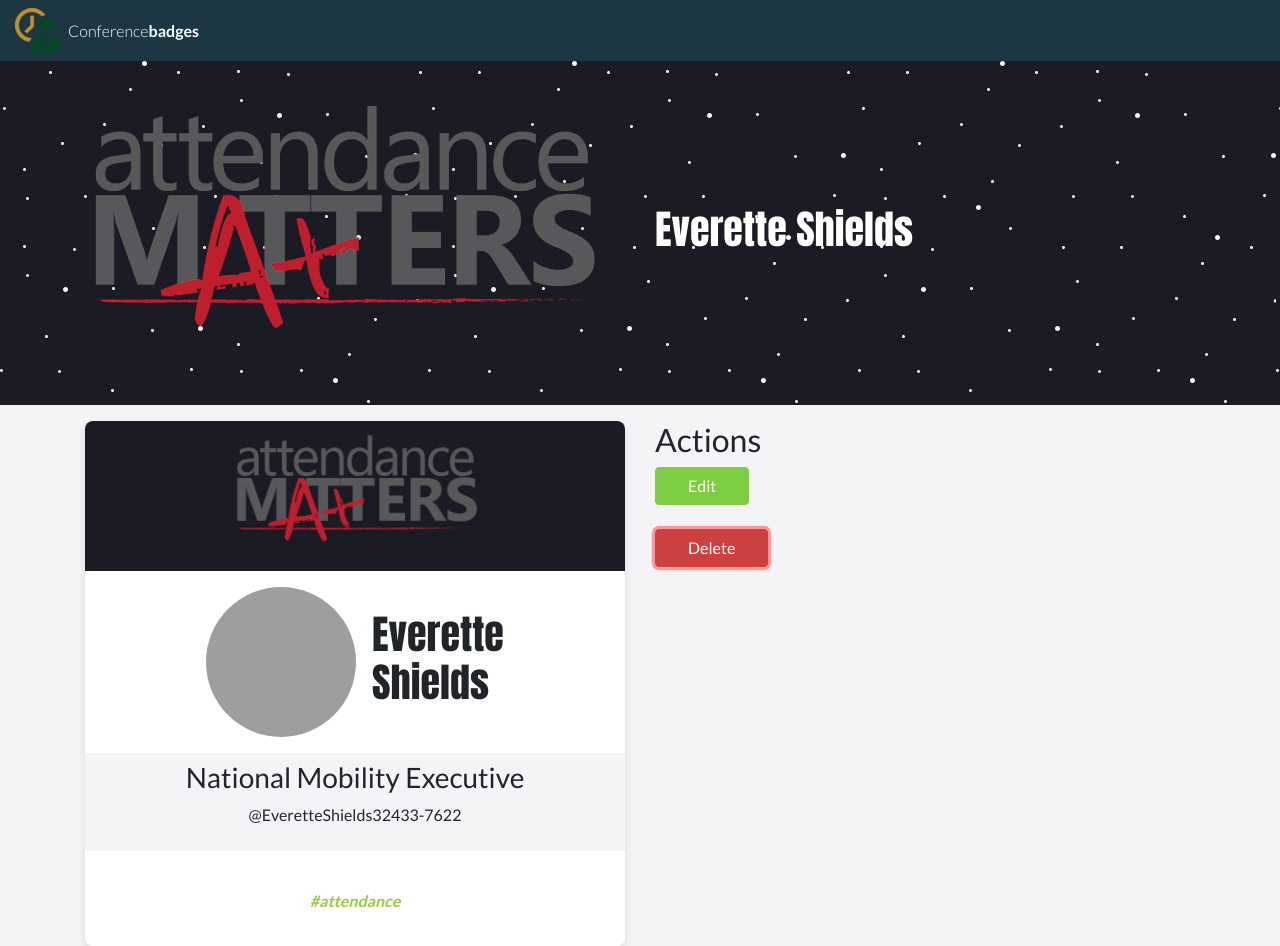
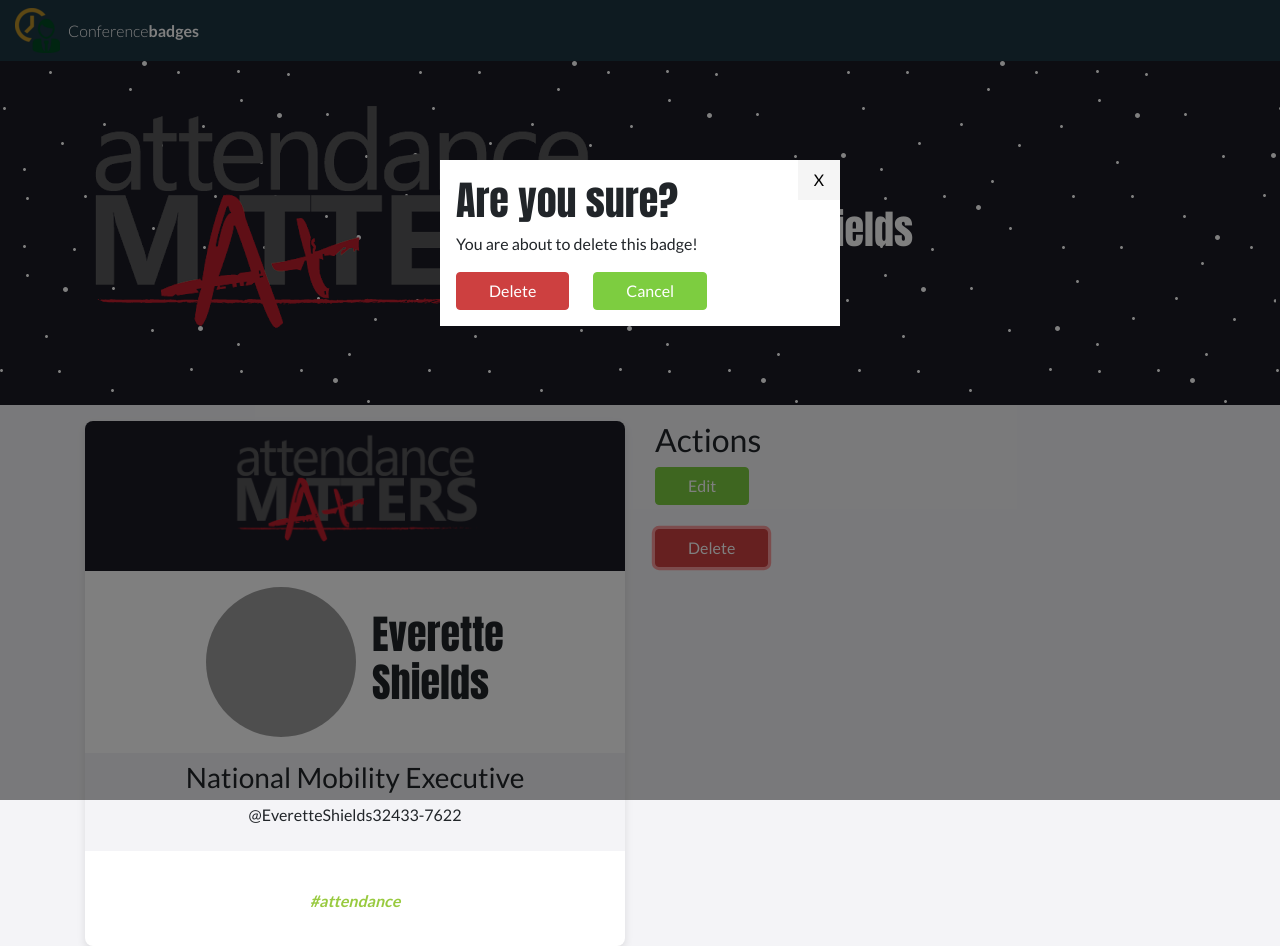
Before and after one commit to Kzarama/React, a React (Create React App) app in the folder attendance/: page /badges/026ed6ef-ead2-4dbd-a4b2-fc745ff694d7 in a window 1280 px wide. Both pictures are taken after a click on the button "Delete". Built offline with nearby package versions, Linux system fonts and the light colour scheme; data requests are answered from the project's data file; grey boxes are pictures that could not be loaded.

Commit message:
delete badge added

```diff
--- a/attendance/public/index.html
+++ b/attendance/public/index.html
@@ -11,5 +11,6 @@
 
   <body>
     <div id="app"></div>
+    <div id="modal"></div>
   </body>
 </html>
--- /dev/null
+++ b/attendance/src/components/DeleteBadgeModal.js
@@ -0,0 +1,24 @@
+import React from "react";
+
+import Modal from "./Modal";
+
+function DeleteBadgeModal(props) {
+  return (
+    <Modal isOpen={props.isOpen} onClose={props.onClose}>
+      <div className="DeleteBadgeModal">
+        <h1>Are you sure?</h1>
+        <p>You are about to delete this badge!</p>
+        <div>
+          <button onClick={props.onDeleteBadge} className="btn btn-danger mr-4">
+            Delete
+          </button>
+          <button onClick={props.onClose} className="btn btn-primary">
+            Cancel
+          </button>
+        </div>
+      </div>
+    </Modal>
+  );
+}
+
+export default DeleteBadgeModal;
--- /dev/null
+++ b/attendance/src/components/Modal.js
@@ -0,0 +1,24 @@
+import React from "react";
+import ReactDOM from "react-dom";
+
+import "./styles/Modal.css";
+
+function Modal(props) {
+  if (!props.isOpen) {
+    return null;
+  }
+  return ReactDOM.createPortal(
+    <div className="Modal">
+      <div className="Modal__container">
+        <button onClick={props.onClose} className="Modal__close-button">
+          X
+        </button>
+
+        {props.children}
+      </div>
+    </div>,
+    document.getElementById("modal")
+  );
+}
+
+export default Modal;
--- /dev/null
+++ b/attendance/src/components/styles/Modal.css
@@ -0,0 +1,29 @@
+.Modal {
+  position: fixed;
+  top: 0;
+  left: 0;
+  bottom: 0;
+  right: 0;
+  background-color: rgba(0, 0, 0, 0.5);
+
+  display: flex;
+  flex-direction: column;
+  align-items: center;
+}
+
+.Modal__container {
+  position: relative;
+  top: 10rem;
+  background-color: #ffffff;
+  padding: 1rem;
+  width: 400px;
+}
+
+.Modal__close-button {
+  position: absolute;
+  top: 0;
+  right: 0;
+  border: 0;
+  background-color: #f5f5f5;
+  padding: 0.5rem 1rem;
+}
--- a/attendance/src/pages/BadgeDetails.js
+++ b/attendance/src/pages/BadgeDetails.js
@@ -3,6 +3,7 @@ import React from "react";
 import "./styles/BadgeDetail.css";
 import confLogo from "../images/attendance.png";
 import Badge from "../components/Badge";
+import DeleteBadgeModal from "../components/DeleteBadgeModal";
 import { Link } from "react-router-dom";
 
 function BadgeDetails(props) {
@@ -49,7 +50,14 @@ function BadgeDetails(props) {
               </div>
 
               <div>
-                <button className="btn btn-danger">Delete</button>
+                <button onClick={props.onOpenModal} className="btn btn-danger">
+                  Delete
+                </button>
+                <DeleteBadgeModal
+                  isOpen={props.modalIsOpen}
+                  onClose={props.onCloseModal}
+                  onDeleteBadge={props.onDeleteBadge}
+                />
               </div>
             </div>
           </div>
--- a/attendance/src/pages/BadgeDetailsContainer.js
+++ b/attendance/src/pages/BadgeDetailsContainer.js
@@ -11,6 +11,7 @@ class BadgeDetailsContainer extends React.Component {
     loading: true,
     error: null,
     data: undefined,
+    modalIsOpen: false,
   };
 
   componentDidMount() {
@@ -29,6 +30,27 @@ class BadgeDetailsContainer extends React.Component {
     }
   };
 
+  handleOpenModal = (e) => {
+    this.setState({ modalIsOpen: true });
+  };
+
+  handleCloseModal = (e) => {
+    this.setState({ modalIsOpen: false });
+  };
+
+  handleOnDeleteBadge = async (e) => {
+    this.setState({ loading: true, error: null });
+
+    try {
+      await api.badges.remove(this.props.match.params.badgeId);
+
+      this.props.history.push("/badges");
+      this.setState({ loading: false });
+    } catch (error) {
+      this.setState({ loading: false, error: error });
+    }
+  };
+
   render() {
     if (this.state.loading) {
       return <Loading />;
@@ -37,7 +59,15 @@ class BadgeDetailsContainer extends React.Component {
       return <PageError />;
     }
 
-    return <BadgeDetails badge={this.state.data} />;
+    return (
+      <BadgeDetails
+        onCloseModal={this.handleCloseModal}
+        onOpenModal={this.handleOpenModal}
+        modalIsOpen={this.state.modalIsOpen}
+        onDeleteBadge={this.handleOnDeleteBadge}
+        badge={this.state.data}
+      />
+    );
   }
 }
 
```
